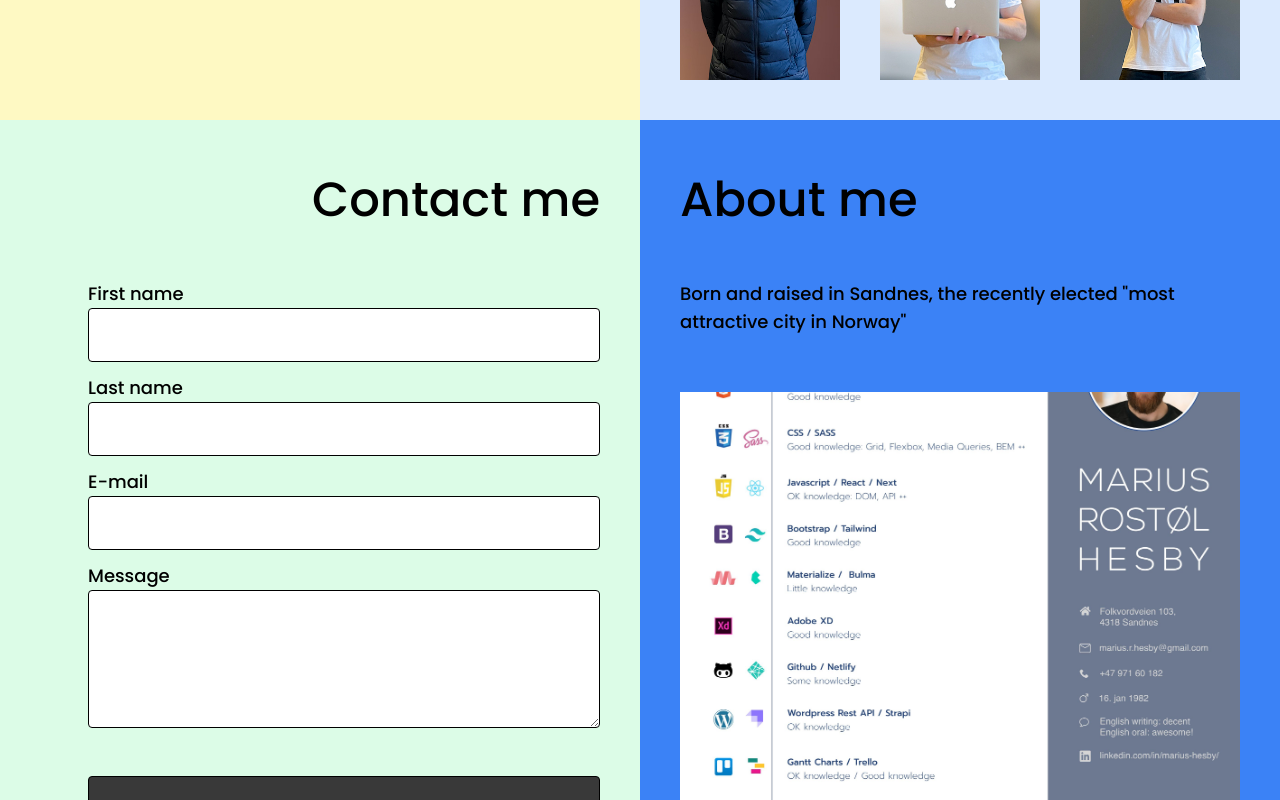
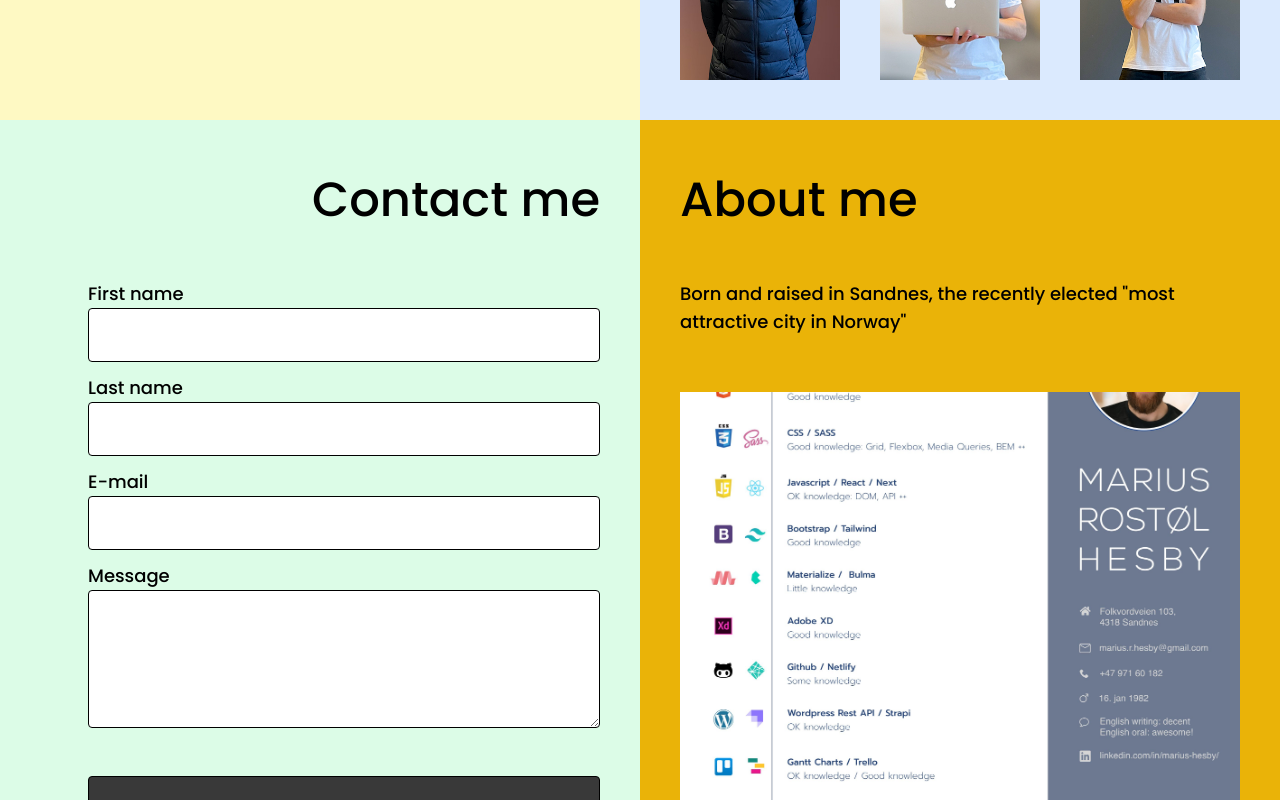
Before and after one commit to MariusHesby/MariusHesby.portfolio.io, a Next.js app: page /about-me in a window 1280 px wide. Shown: the part 680-1480 px from the top of the page. Built offline with nearby package versions, Linux system fonts and the light colour scheme.

Commit message:
Change bg-color

```diff
--- a/components/layout/about-me/AboutMeAboutMe.js
+++ b/components/layout/about-me/AboutMeAboutMe.js
@@ -2,7 +2,7 @@ import Image from "next/image";
 
 export default function AboutMeAboutMe() {
   return (
-    <div className="bg-blue-500 px-5 sm:px-10 grid content-center py-14">
+    <div className="bg-yellow-500 px-5 sm:px-10 grid content-center py-14">
       <h2>About me</h2>
       <p>Born and raised in Sandnes, the recently elected "most attractive city in Norway"</p>
 
```
